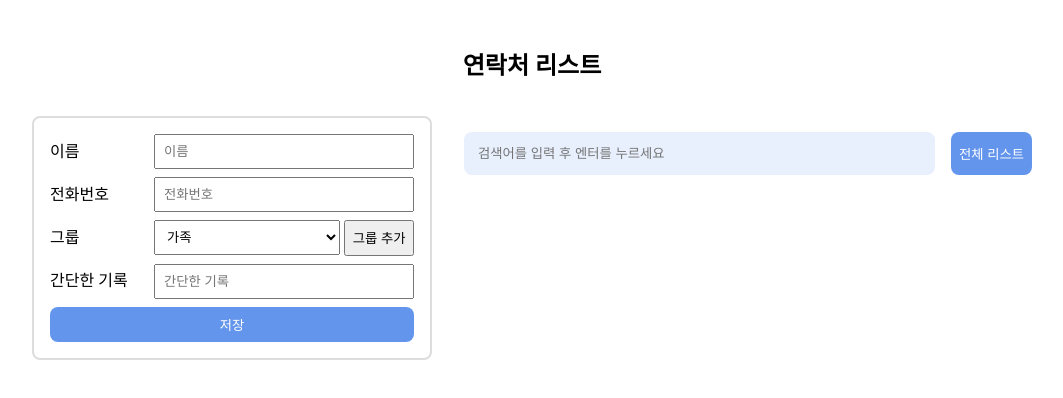
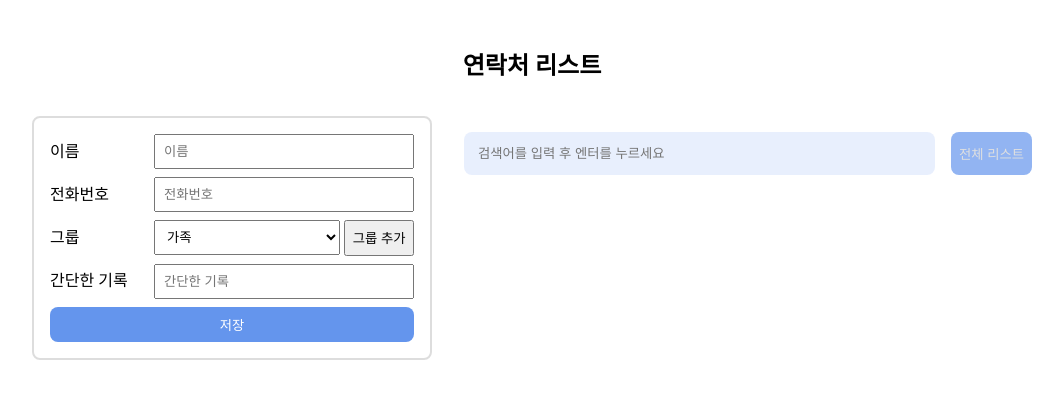
Before and after one commit to ppyom/contact-list, a React (Vite) app: page / in a window 1280 px wide. Shown: the top 398 px of the page, without its empty margins (108-1171 px from the left). Built offline with nearby package versions, Linux system fonts and the light colour scheme.

Commit message:
design: filter가 적용되고있을 때 버튼 disabled
* disabled 상태 스타일에 opacity 추가

```diff
--- a/src/assets/styles/index.css
+++ b/src/assets/styles/index.css
@@ -38,6 +38,7 @@ button {
 button:disabled {
   cursor: default;
   color: lightgray;
+  opacity: 0.7;
 }
 button:not(:disabled):hover {
   filter: brightness(1.2);
--- a/src/components/ListCon/Search/Search.jsx
+++ b/src/components/ListCon/Search/Search.jsx
@@ -19,7 +19,11 @@ const Search = ({ isFiltered, setFilter }) => {
         onChange={({ target }) => setSearchText(target.value)}
         onKeyUp={handleEnterKeyUp}
       />
-      <button className="btn primary" onClick={() => updateFilter()}>
+      <button
+        className="btn primary"
+        onClick={() => updateFilter()}
+        disabled={!isFiltered}
+      >
         전체 리스트
       </button>
     </div>
```
